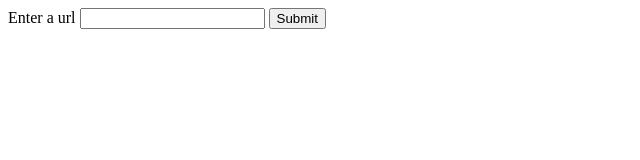
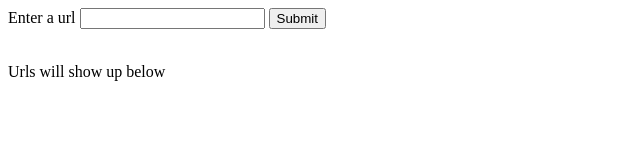
Before and after one commit to Jbonez87/url-shortener, a website: page public/index.html in a window 1280 px wide. Shown: the whole page, without its empty margins (0-640 px from the left). Drawn offline with Linux system fonts and the light colour scheme.

Commit message:
add url message

```diff
--- a/public/index.html
+++ b/public/index.html
@@ -16,6 +16,8 @@
       <input type="text" id="url" name="url">
       <input type="submit" value="Submit">
     </form>
+    <br>
+    <p>Urls will show up below</p>
     <div class="short-url">
 
     </div>
```
